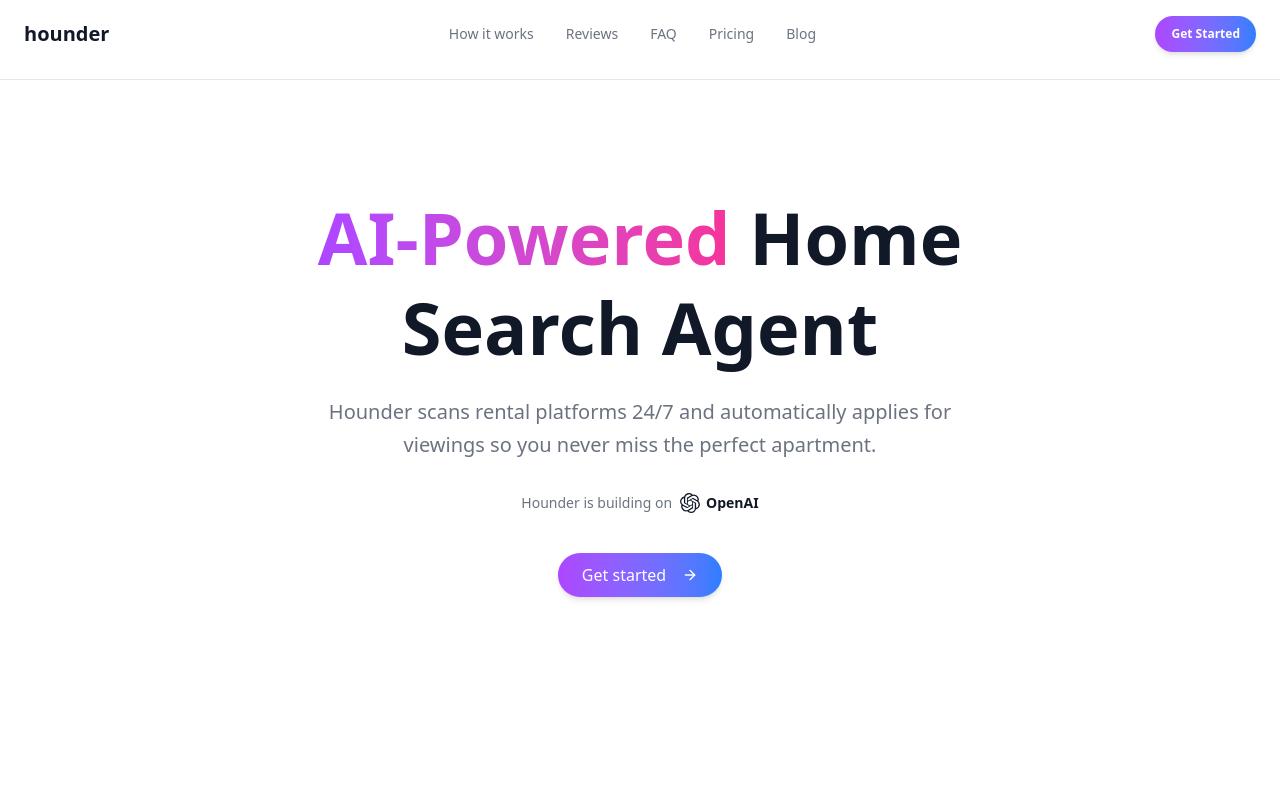
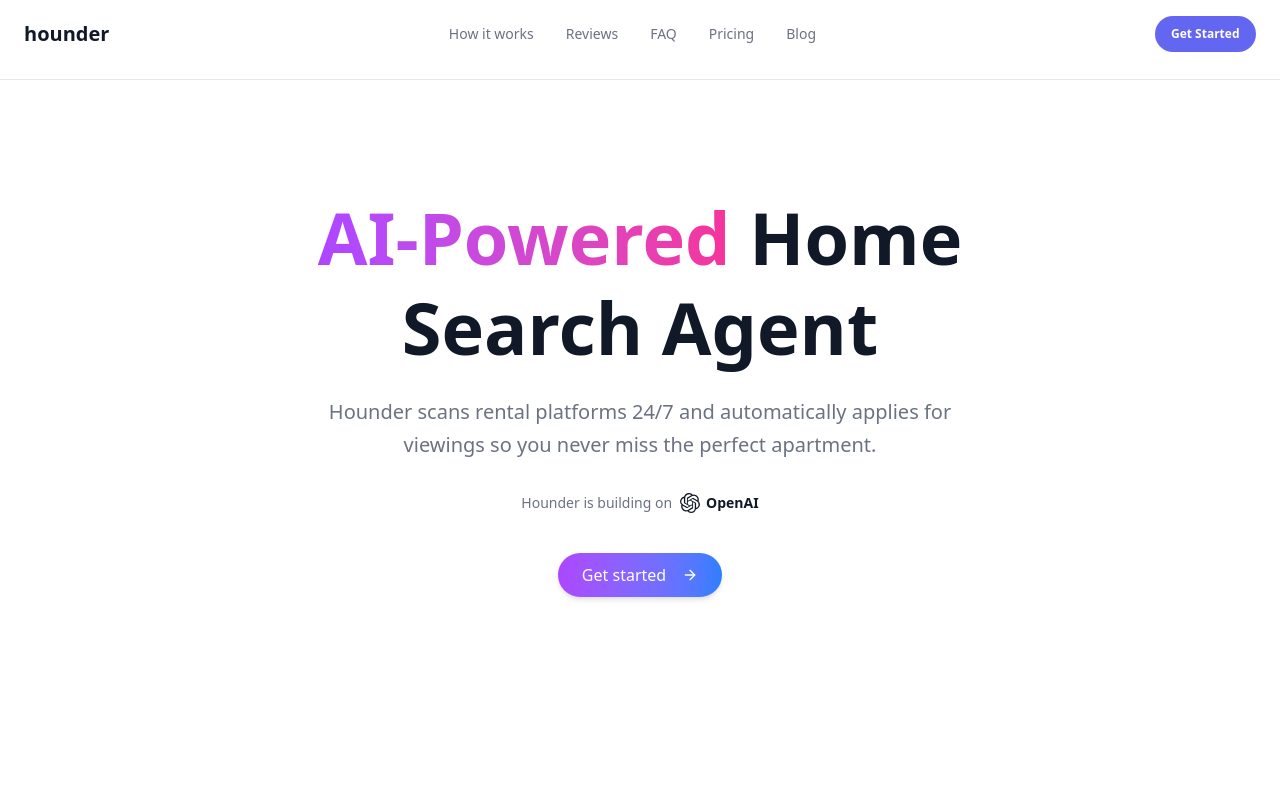
Before and after one commit to xkhaliil/Hounder-ai-landing-page, a Next.js app: page / in a window 1280 px wide. Shown: the top 800 px of the page. Built offline with nearby package versions, Linux system fonts and the light colour scheme.

Commit message:
feat(navbar): add magnetic border animation to navbar buttons
Add creative trace-border and magnetic-pulse animations to navbar buttons for better visual feedback. Includes Safari-specific fixes to prevent rendering issues.

```diff
--- a/app/components/navbar.tsx
+++ b/app/components/navbar.tsx
@@ -77,9 +77,9 @@ export function Navbar() {
             <div className="hidden items-center gap-3 md:flex">
               {/* Theme Toggle - Suspended for future reactivation */}
               {/* <ThemeToggle /> */}
-              <div className="isolate">
+              <div className="group relative isolate transform-gpu">
                 <a
-                  className="ring-offset-background focus-visible:ring-ring [&_svg]:size-4 bg-linear-to-r shadow-modern hover:shadow-modern-lg bg-primary text-primary-foreground hover:bg-primary/90 inline-flex h-9 items-center justify-center gap-2 whitespace-nowrap rounded-full from-purple-500 to-blue-500 px-4 text-xs font-semibold transition-all duration-300 hover:scale-[1.05] hover:from-purple-600 hover:to-blue-600 hover:shadow-xl focus-visible:outline-none focus-visible:ring-2 focus-visible:ring-offset-2 disabled:pointer-events-none disabled:opacity-50 [&_svg]:pointer-events-none [&_svg]:shrink-0"
+                  className="navbar-button-animation ring-offset-background focus-visible:ring-ring bg-primary text-primary-foreground hover:bg-primary/90 inline-flex h-9 items-center justify-center gap-2 whitespace-nowrap rounded-full from-purple-500 to-blue-500 px-4 text-xs font-semibold transition-all duration-300 hover:from-purple-600 hover:to-blue-600 focus-visible:outline-none focus-visible:ring-2 focus-visible:ring-offset-2 disabled:pointer-events-none disabled:opacity-50"
                   href="/onboarding"
                 >
                   Get Started
@@ -160,9 +160,9 @@ export function Navbar() {
                     </a>
                   </>
                 )}
-                <div className="isolate">
+                <div className="group relative isolate transform-gpu">
                   <a
-                    className="ring-offset-background focus-visible:ring-ring [&_svg]:size-4 bg-linear-to-r shadow-modern hover:shadow-modern-lg bg-primary text-primary-foreground hover:bg-primary/90 inline-flex h-9 items-center justify-center gap-2 whitespace-nowrap rounded-full from-purple-500 to-blue-500 px-4 text-xs font-semibold transition-all duration-300 hover:scale-[1.05] hover:from-purple-600 hover:to-blue-600 hover:shadow-xl focus-visible:outline-none focus-visible:ring-2 focus-visible:ring-offset-2 disabled:pointer-events-none disabled:opacity-50 [&_svg]:pointer-events-none [&_svg]:shrink-0"
+                    className="navbar-button-animation ring-offset-background focus-visible:ring-ring bg-primary text-primary-foreground hover:bg-primary/90 inline-flex h-9 items-center justify-center gap-2 whitespace-nowrap rounded-full from-purple-500 to-blue-500 px-4 text-xs font-semibold transition-all duration-300 hover:from-purple-600 hover:to-blue-600 focus-visible:outline-none focus-visible:ring-2 focus-visible:ring-offset-2 disabled:pointer-events-none disabled:opacity-50"
                     href="/onboarding"
                     onClick={() => setIsMobileMenuOpen(false)}
                   >
--- a/app/globals.css
+++ b/app/globals.css
@@ -172,6 +172,80 @@ body {
   animation: fade-in 0.5s ease-out forwards;
 }
 
+/* Creative magnetic border animation for navbar button */
+@keyframes trace-border {
+  0% {
+    box-shadow: 0 0 0 0 rgba(99, 102, 241, 0.7);
+  }
+  25% {
+    box-shadow: 2px 0 0 0 rgba(99, 102, 241, 0.7);
+  }
+  50% {
+    box-shadow: 2px 2px 0 0 rgba(99, 102, 241, 0.7);
+  }
+  75% {
+    box-shadow: 0 2px 0 0 rgba(99, 102, 241, 0.7);
+  }
+  100% {
+    box-shadow: 0 0 0 0 rgba(99, 102, 241, 0.7);
+  }
+}
+
+@keyframes magnetic-pulse {
+  0%,
+  100% {
+    transform: scale3d(1, 1, 1);
+  }
+  50% {
+    transform: scale3d(1.02, 1.02, 1.02);
+  }
+}
+
+.navbar-button-animation {
+  position: relative;
+  animation: trace-border 4s ease-in-out infinite;
+  transition: all 0.3s cubic-bezier(0.4, 0, 0.2, 1);
+  will-change: transform, box-shadow;
+  transform: translateZ(0);
+  backface-visibility: hidden;
+}
+
+.navbar-button-animation::before {
+  content: "";
+  position: absolute;
+  top: -2px;
+  left: -2px;
+  right: -2px;
+  bottom: -2px;
+  background: linear-gradient(45deg, #6366f1, #8b5cf6, #6366f1);
+  border-radius: inherit;
+  opacity: 0;
+  z-index: -1;
+  transition: opacity 0.3s ease;
+  animation: magnetic-pulse 3s ease-in-out infinite;
+  will-change: transform, opacity;
+  transform: translateZ(0);
+  backface-visibility: hidden;
+}
+
+.navbar-button-animation:hover {
+  animation: none;
+}
+
+.navbar-button-animation:hover::before {
+  opacity: 0.3;
+}
+
+/* Safari-specific fixes to prevent navbar shaking */
+.navbar-button-animation,
+.navbar-button-animation::before {
+  -webkit-transform: translateZ(0);
+  -webkit-backface-visibility: hidden;
+  -webkit-perspective: 1000;
+  -webkit-font-smoothing: antialiased;
+  -webkit-transform-style: preserve-3d;
+}
+
 /* Accordion animations */
 @keyframes accordion-down {
   from {
```
